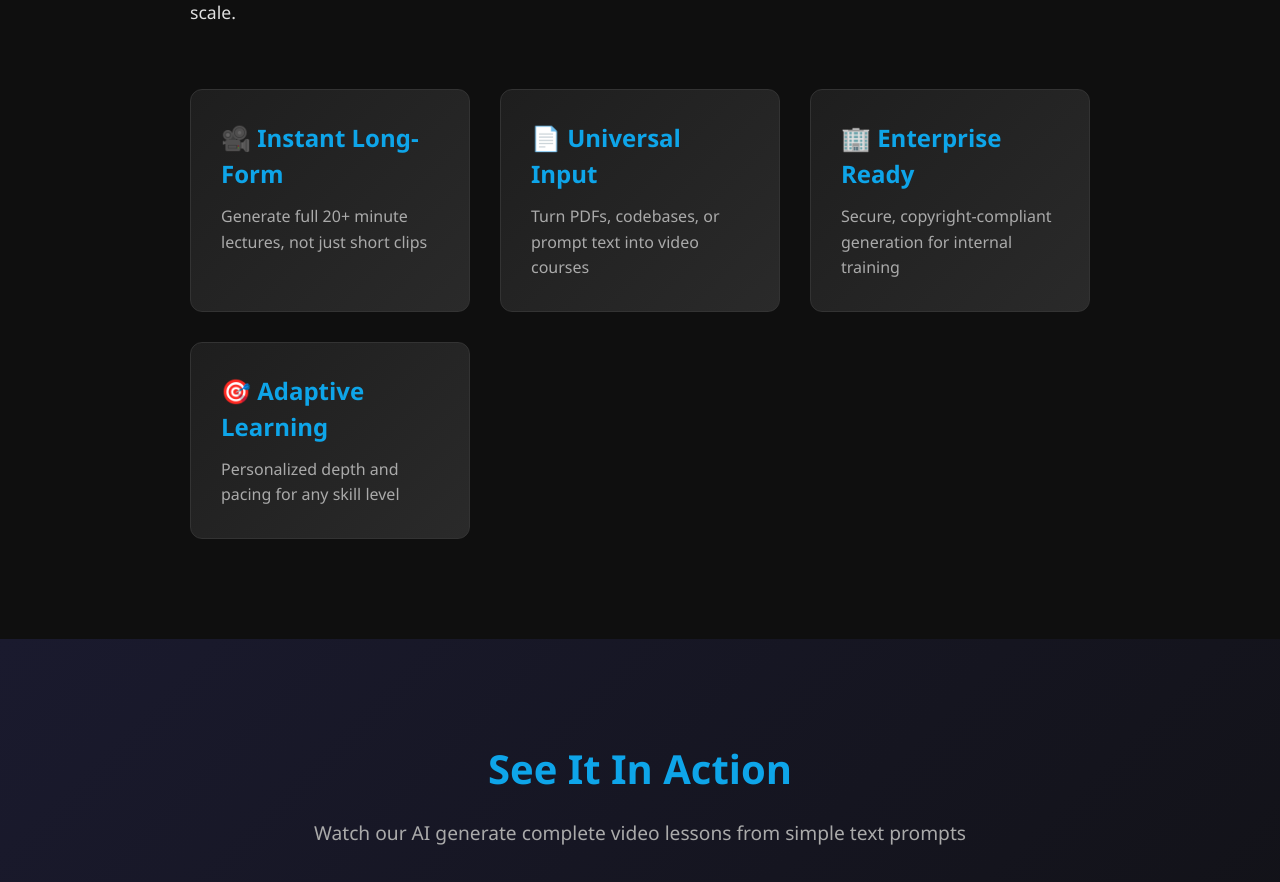
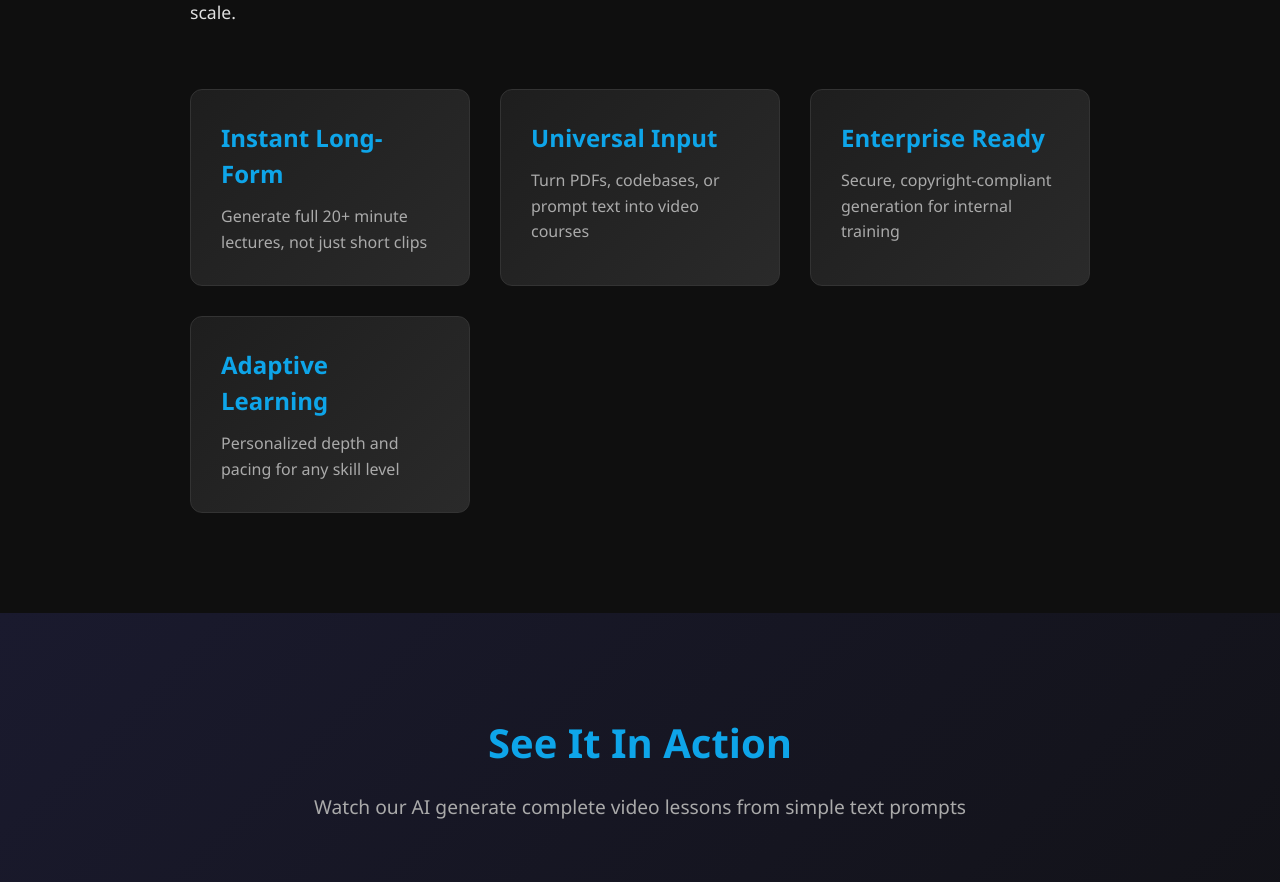
Before and after one commit to wusixinghardy/Ampora-AI, a React (Vite) app in the folder landing/: page / in a window 1280 px wide. Shown: the part 1240-2122 px from the top of the page. Built offline with nearby package versions, Linux system fonts and the light colour scheme.

Commit message:
Update About.jsx

```diff
--- a/landing/src/components/About.jsx
+++ b/landing/src/components/About.jsx
@@ -25,19 +25,19 @@ const About = () => {
 
             <div className="features-grid">
               <div className="feature-card">
-                <h3>🎥 Instant Long-Form</h3>
+                <h3>Instant Long-Form</h3>
                 <p>Generate full 20+ minute lectures, not just short clips</p>
               </div>
               <div className="feature-card">
-                <h3>📄 Universal Input</h3>
+                <h3>Universal Input</h3>
                 <p>Turn PDFs, codebases, or prompt text into video courses</p>
               </div>
               <div className="feature-card">
-                <h3>🏢 Enterprise Ready</h3>
+                <h3>Enterprise Ready</h3>
                 <p>Secure, copyright-compliant generation for internal training</p>
               </div>
               <div className="feature-card">
-                <h3>🎯 Adaptive Learning</h3>
+                <h3>Adaptive Learning</h3>
                 <p>Personalized depth and pacing for any skill level</p>
               </div>
             </div>
```
